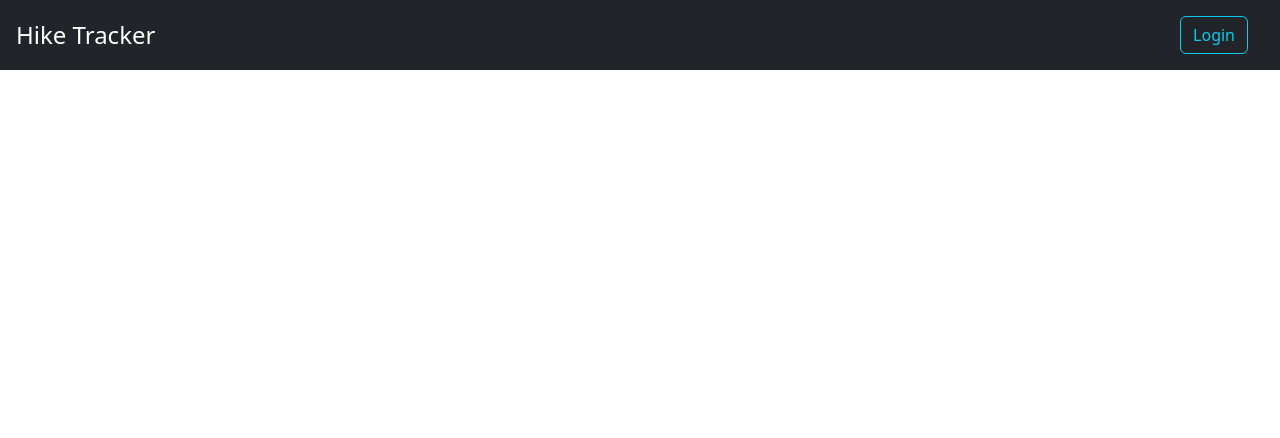
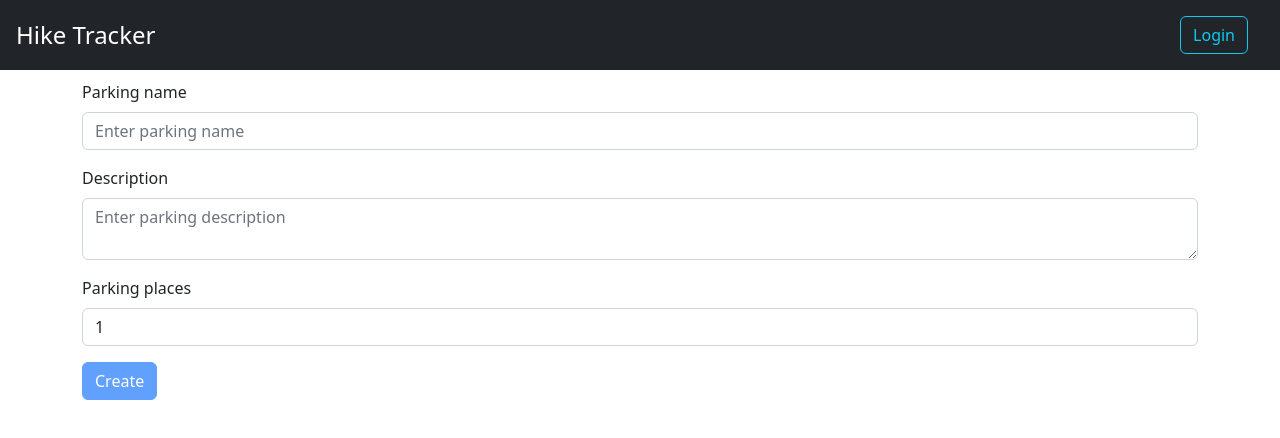
Before and after one commit to SE2-2022-G17/se2022-17-Hike-Tracker, a React (Create React App) app in the folder client/: page /parking/create in a window 1280 px wide. Before the commit this address had no page. Shown: the top 438 px of the page. Built offline with nearby package versions, Linux system fonts and the light colour scheme.

Commit message:
Added UI to create a parking lot

```diff
--- a/client/src/API.js
+++ b/client/src/API.js
@@ -114,7 +114,7 @@ async function getVisitorHikes(
     return hikes
 }
 
-async function sendParkingDescription(name,parkingSpaces,token) {
+async function createParking(name,description,parkingSpaces,token) {
     const response = fetch(url + '/localGuide/addParking', {
         method: "POST",
         headers: {
@@ -124,14 +124,11 @@ async function sendParkingDescription(name,parkingSpaces,token) {
         credentials: 'include',
         body: JSON.stringify({
             name: name,
+            description: description,
             parkingSpaces: parkingSpaces})
     });
     const resp = await response;
-    if(resp.ok){
-        return "";
-    }else{
-        return resp.statusText;
-    }
+    return resp.status;
 }
 
 async function sendHikeDescription(title, time, difficulty, description, track, city, province, token) {
@@ -178,6 +175,6 @@ async function getHike(id) {
     return await response.json()
 }
 
-const API = { getVisitorHikes, sendHikeDescription, logIn, signUp, validateEmail, getHike, getHikeTrackUrl,sendParkingDescription };
+const API = { getVisitorHikes, sendHikeDescription, logIn, signUp, validateEmail, getHike, getHikeTrackUrl, createParking };
 
 export default API;
--- a/client/src/App.js
+++ b/client/src/App.js
@@ -10,8 +10,8 @@ import ShowHike from "./components/ShowHikeComponent";
 import NavigationBar from './components/NavigationBar';
 import { ProfileModal } from './components/Profile';
 import VerifyAccount from './components/VerifyAccount';
-import {HighVerification} from './components/highLevelUserVerification'
-
+import {HighVerification} from './components/highLevelUserVerification';
+import CreateParking from './components/CreateParking';
 import API from './API';
 
 import {
@@ -156,6 +156,7 @@ function MainApp() {
         <Route path="/VerifyAccount/:email" element={<VerifyAccount doLogIn={doLogIn} />}/>
         <Route path="/hiker/hikes/:id" element={<ShowHike/>} />
         <Route path="/HighLevelVerification" element={<HighVerification />}/>
+        <Route path="/parking/create" element={<CreateParking />}/>
       </Routes>
     </>
   );
--- /dev/null
+++ b/client/src/components/CreateParking.js
@@ -0,0 +1,92 @@
+import { useEffect, useState } from "react";
+import { Container, Form, Button, Alert} from "react-bootstrap";
+import API from '../API';
+
+
+function CreateParking(props) {
+    const [name, setName] = useState('')
+    const [description, setDescription] = useState('')
+    const [parkingPlaces, setParkingPlaces] = useState(0)
+    const [disabled, setDisabled] = useState(true)
+    const [message, setMessage] = useState('')
+    const [variant, setVariant] = useState('warning')
+
+    // this is used to validate data and activate button
+    useEffect(() => {
+        if (parkingPlaces < 1)
+            setParkingPlaces(1)
+
+        if (name.trim().length === 0 || description.trim().length === 0) {
+            setDisabled(true)
+        }
+
+        if (name.trim().length !== 0 && description.trim().length !== 0) {
+            setDisabled(false)
+        }
+
+    }, [name, description, parkingPlaces])
+
+    const handleSubmit = async (event) => {
+        event.preventDefault()
+        const authToken = localStorage.getItem('token');
+        const response = await API.createParking(name, description, parkingPlaces, authToken);
+
+        if (response === 201) {
+            //HTTP status code 201 means Created (successful)
+            setVariant('success')
+            setMessage("Parking created successfully")
+        } else {
+            setVariant('danger')
+            setMessage("An error occurred during the creation of the Parking")
+        }
+        console.log(response)
+    }
+
+    return (
+        <Container className="form-container">
+            {
+                message === '' ? undefined :
+                <Alert variant={variant}>{message}</Alert>
+            }
+            <Form>
+                <Form.Group className="mb-3">
+                    <Form.Label>Parking name</Form.Label>
+                    <Form.Control
+                        type="text"
+                        placeholder="Enter parking name"
+                        onChange={event => setName(event.target.value)}
+                    />
+                </Form.Group>
+
+                <Form.Group className="mb-3">
+                    <Form.Label>Description</Form.Label>
+                    <Form.Control
+                        as="textarea"
+                        type="text"
+                        placeholder="Enter parking description"
+                        onChange={event => setDescription(event.target.value)}
+                    />
+                </Form.Group>
+
+                <Form.Group className="mb-3 form-number">
+                    <Form.Label>Parking places</Form.Label>
+                    <Form.Control
+                        type="number"
+                        value={parkingPlaces}
+                        onChange={event => { if (event.target.value >= 0) setParkingPlaces(event.target.value) }}
+                    />
+                </Form.Group>
+                <Button
+                    variant="primary"
+                    type="submit"
+                    disabled={disabled}
+                    onClick={handleSubmit}
+                >
+                    Create
+                </Button>
+            </Form>
+        </Container>
+    )
+}
+
+export default CreateParking;
```
Also changed, not shown: 2 other files (tests, documents, lock files or other folders).
